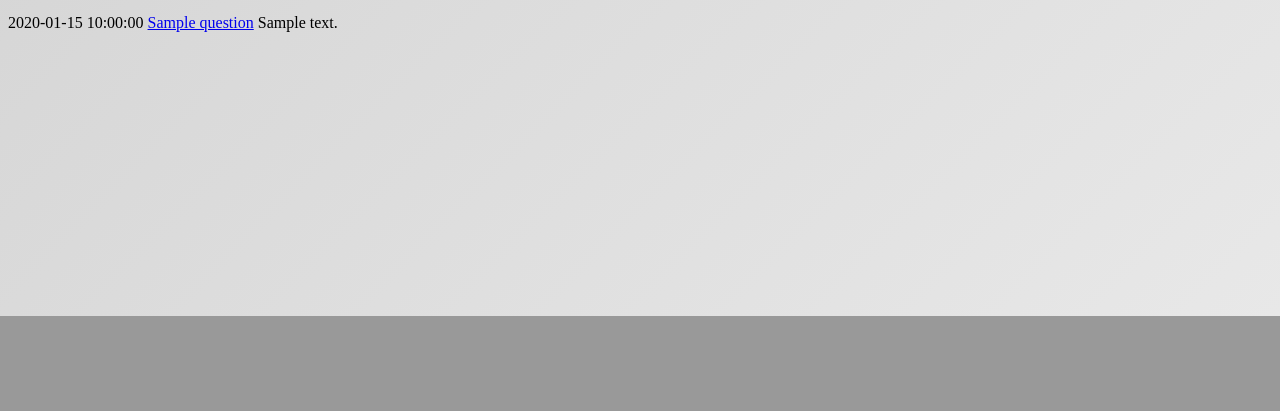
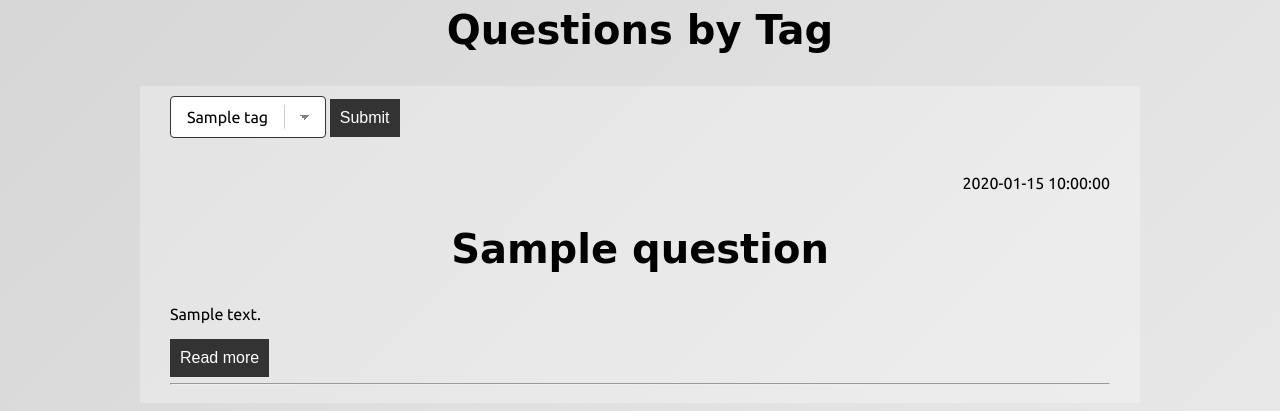
Before and after one commit to CodecoolGlobal/ask-mate-3-python-xKeiro, a Flask app: template templates/tags.html in a window 1280 px wide. Shown: the part 500-911 px from the top of the page. Before the commit the page ends 816 px from the top, so only its background shows below. Run offline with Flask 2, Linux system fonts and the light colour scheme; the template is opened without the code that fills it: most values are stand-ins (such as "Sample title", 1, 10 or a date in 2020); some libraries are stand-ins or nearby versions; some web fonts are replaced.

Commit message:
Tags webpage CSS ~Done

```diff
--- a/templates/tags.html
+++ b/templates/tags.html
@@ -1,18 +1,28 @@
 {% extends "banner.html" %}
 {% block content %}
-    <div id="search-by-tags">
+    <br>
+    <h2> Questions by Tag</h2>
+    <div class="question-box">
         <form action="/tags" method="GET">
-            <select name="tag_id" id="tag_id">
+            <select class="minimal" name="tag_id" id="tag_id">
                 {% for tag in tags %}
                     <option value="{{ tag.id }}">{{ tag.name }}</option>
                 {% endfor %}
             </select>
-            <button type="submit">Submit</button>
+            <button class="button button1" type="submit">Submit</button>
         </form>
     </div>
-    <div id="questions-by-tag-id">
+    <div class="question-box">
         {% for question in questions %}
-            <p> {{ question.submission_time }} <a href="/question/{{ question.id }}">{{ question.title }}</a> {{ question.message }} </p>
+            <p class="comment-info"> {{ question.submission_time }} </p>
+            <h2>{{ question.title }}</h2>
+            <p class="text search-in"> {{ question.message }} </p>
+            <a style="float: left" href="/question/{{ question.id }}">
+                <button class="button button1">Read more</button>
+            </a>
+            <br>
+            <br>
+            <hr>
         {% endfor %}
     </div>
 {% endblock %}
```
